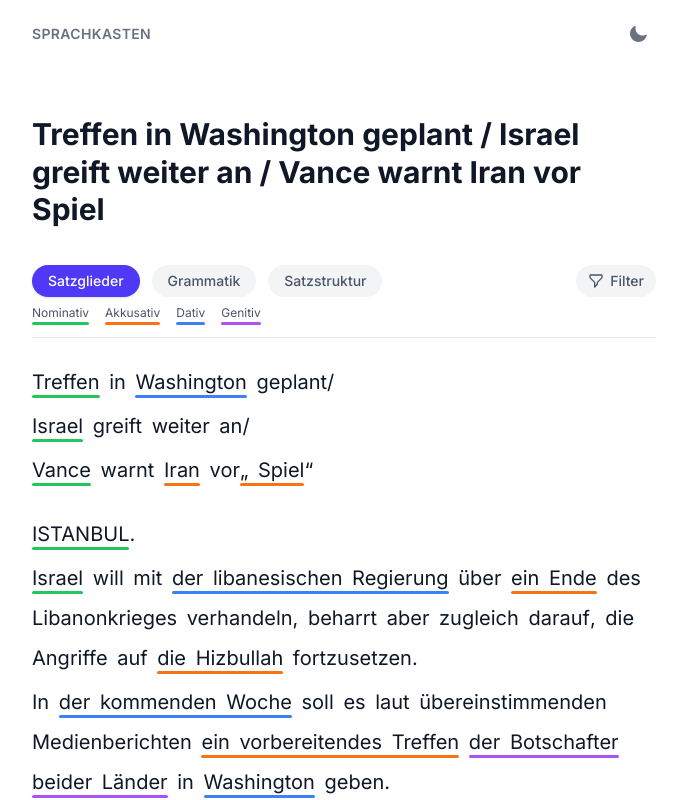
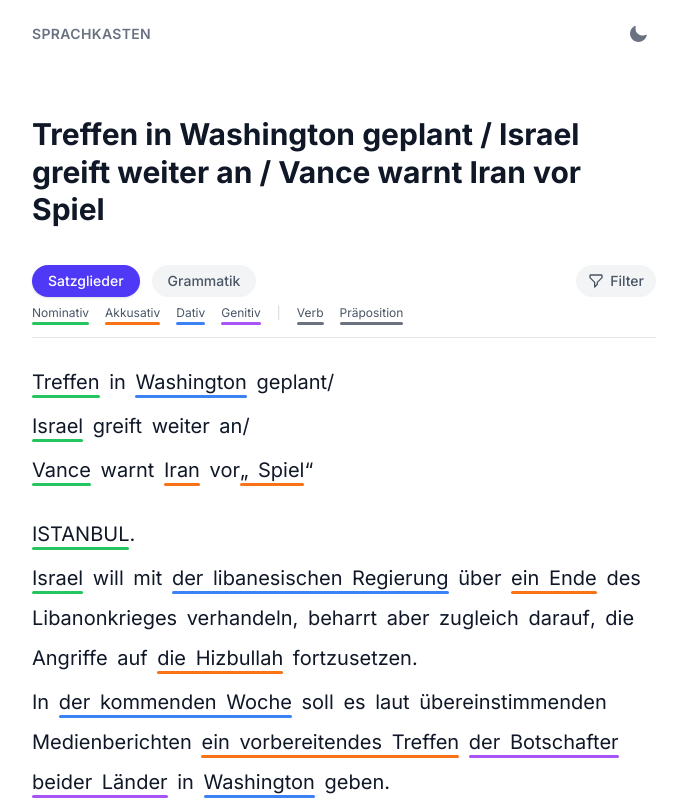
Before and after one commit to mfromage/sprachkasten, a Next.js app: page /klartext/artikel-1 in a window 1280 px wide. Both pictures are taken after a click on the button "Satzglieder". Shown: the top 800 px of the page, without its empty margins (296-974 px from the left). Built offline with nearby package versions, Linux system fonts and the light colour scheme.

Commit message:
feat: expand legend with verb/preposition, remove Satzstruktur

```diff
--- a/src/components/klartext/ArticleToolbar.tsx
+++ b/src/components/klartext/ArticleToolbar.tsx
@@ -1,7 +1,6 @@
 "use client";
 
 import { SyntaxLegend } from "./SyntaxLegend";
-import { ClauseLegend } from "./ClauseLegend";
 import { FilterPanel } from "./FilterPanel";
 
 interface ArticleToolbarProps {
@@ -40,7 +39,6 @@ export function ArticleToolbar({
       <div className="flex items-center gap-3 mb-2">
         <TogglePill active={showSyntax} onClick={onToggleSyntax} label="Satzglieder" />
         <TogglePill active={showGrammar} onClick={onToggleGrammar} label="Grammatik" />
-        <TogglePill active={showClauses} onClick={onToggleClauses} label="Satzstruktur" />
         <div className="flex-1" />
         <button
           onClick={onToggleFilter}
@@ -62,7 +60,6 @@ export function ArticleToolbar({
         </button>
       </div>
       {showSyntax && <SyntaxLegend />}
-      {showClauses && !showSyntax && <ClauseLegend />}
       <FilterPanel
         expanded={filterExpanded}
         selectedLevels={selectedLevels}
--- a/src/components/klartext/SyntaxLegend.tsx
+++ b/src/components/klartext/SyntaxLegend.tsx
@@ -1,4 +1,9 @@
 import { CASE_COLORS, CASE_LABELS } from "@/lib/case-colors";
+
+const SYNTAX_ROLES = [
+  { key: "verb", label: "Verb", color: "var(--color-predicate, #6b7280)" },
+  { key: "prep", label: "Präposition", color: "var(--color-modifier, #6b7280)" },
+];
 
 const CASES = Object.entries(CASE_COLORS).map(([key, color]) => ({
   key,
@@ -18,6 +23,16 @@ export function SyntaxLegend() {
           />
         </div>
       ))}
+      <span className="text-gray-300 dark:text-gray-600">|</span>
+      {SYNTAX_ROLES.map((r) => (
+        <div key={r.key} className="relative pb-1">
+          <span>{r.label}</span>
+          <span
+            className="absolute bottom-0 left-0 right-0 h-[2.5px] rounded-full"
+            style={{ backgroundColor: r.color }}
+          />
+        </div>
+      ))}
     </div>
   );
 }
```
